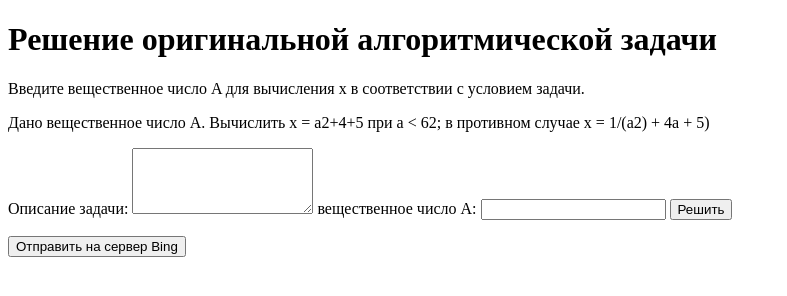
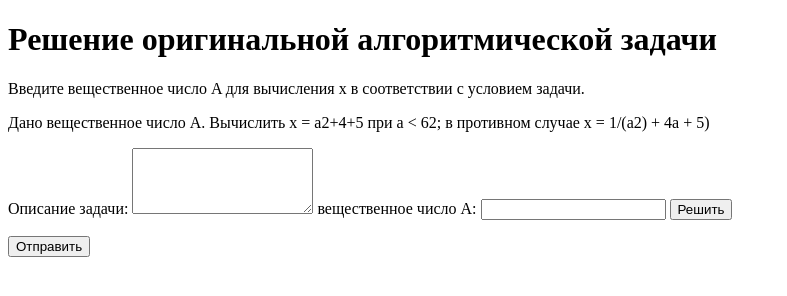
Before and after one commit to AdleibaDanakai/task, a plain HTML site: page index.html in a window 1280 px wide. Shown: the whole page, without its empty margins (0-787 px from the left). Drawn offline with Linux system fonts and the light colour scheme.

Commit message:
Update index.html

```diff
--- a/index.html
+++ b/index.html
@@ -22,7 +22,7 @@
 
     <p id="result"></p>
 
-    <button id="sendDataButton">Отправить на сервер Bing</button>
+    <button id="sendDataButton">Отправить</button>
 
     <script>
         document.getElementById("algorithm-form").addEventListener("submit", function(event) {
```
